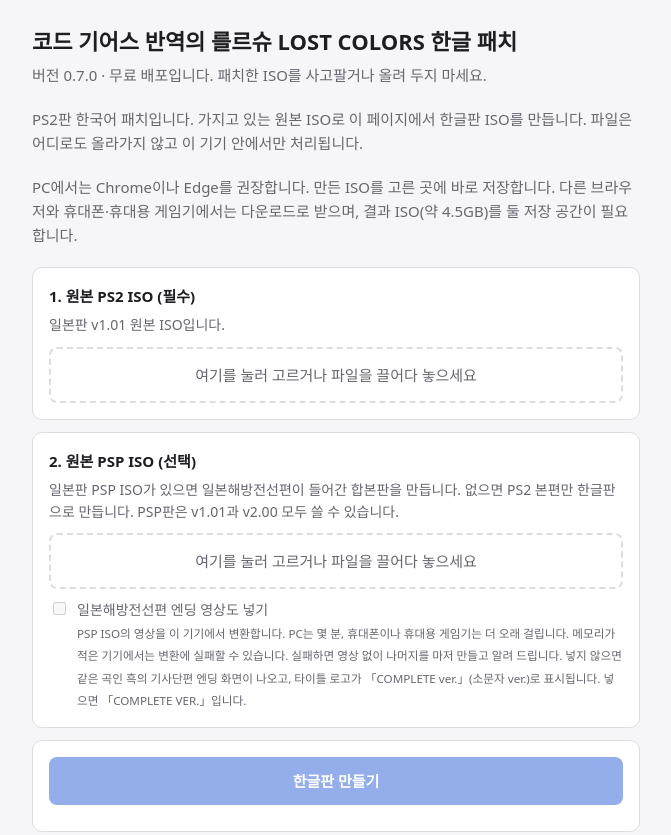
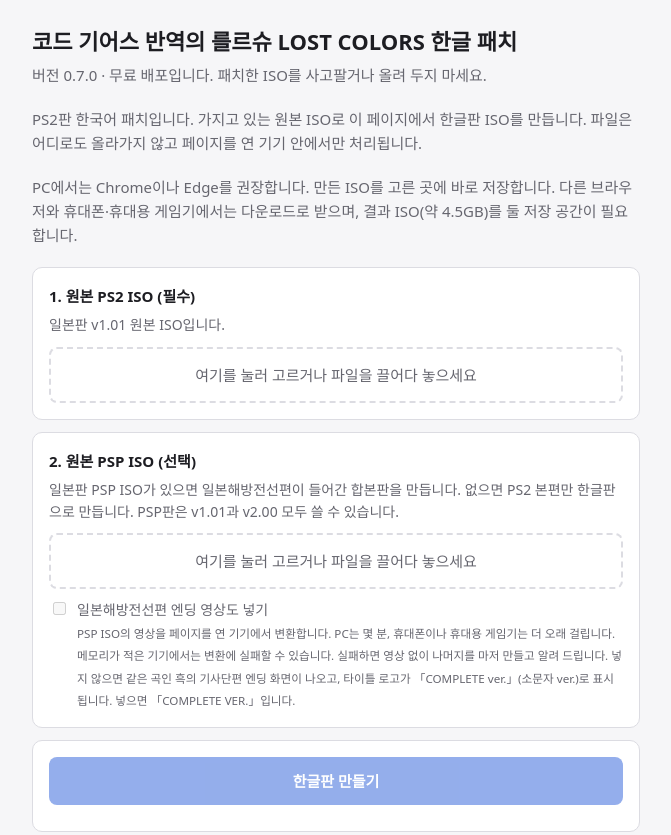
Before and after one commit to melonoolong/Code_Geass_LC_KR_Patch, a plain HTML site: page index.html in a window 1280 px wide. Shown: the top 835 px of the page, without its empty margins (304-975 px from the left). Drawn offline with Linux system fonts and the light colour scheme.

Commit message:
「페이지를 연 기기」 instead of 「이 기기」

```diff
--- a/index.html
+++ b/index.html
@@ -36,7 +36,7 @@
 <main>
   <h1>코드 기어스 반역의 를르슈 LOST COLORS 한글 패치</h1>
   <p class="sub">버전 0.7.0 · 무료 배포입니다. 패치한 ISO를 사고팔거나 올려 두지 마세요.</p>
-  <p class="sub">PS2판 한국어 패치입니다. 가지고 있는 원본 ISO로 이 페이지에서 한글판 ISO를 만듭니다. 파일은 어디로도 올라가지 않고 이 기기 안에서만 처리됩니다.</p>
+  <p class="sub">PS2판 한국어 패치입니다. 가지고 있는 원본 ISO로 이 페이지에서 한글판 ISO를 만듭니다. 파일은 어디로도 올라가지 않고 페이지를 연 기기 안에서만 처리됩니다.</p>
   <p class="sub">PC에서는 Chrome이나 Edge를 권장합니다. 만든 ISO를 고른 곳에 바로 저장합니다. 다른 브라우저와 휴대폰·휴대용 게임기에서는 다운로드로 받으며, 결과 ISO(약 4.5GB)를 둘 저장 공간이 필요합니다.</p>
 
   <div class="card">
@@ -50,7 +50,7 @@
     <p>일본판 PSP ISO가 있으면 일본해방전선편이 들어간 합본판을 만듭니다. 없으면 PS2 본편만 한글판으로 만듭니다. PSP판은 v1.01과 v2.00 모두 쓸 수 있습니다.</p>
     <label class="drop" id="pspDrop"><input type="file" id="pspFile" accept=".iso"><span>여기를 눌러 고르거나 파일을 끌어다 놓으세요</span></label>
     <p></p>
-    <label class="opt off" id="endingOpt"><input type="checkbox" id="ending" disabled> <span>일본해방전선편 엔딩 영상도 넣기<br><small>PSP ISO의 영상을 이 기기에서 변환합니다. PC는 몇 분, 휴대폰이나 휴대용 게임기는 더 오래 걸립니다. 메모리가 적은 기기에서는 변환에 실패할 수 있습니다. 실패하면 영상 없이 나머지를 마저 만들고 알려 드립니다. 넣지 않으면 같은 곡인 흑의 기사단편 엔딩 화면이 나오고, 타이틀 로고가 「COMPLETE ver.」(소문자 ver.)로 표시됩니다. 넣으면 「COMPLETE VER.」입니다.</small></span></label>
+    <label class="opt off" id="endingOpt"><input type="checkbox" id="ending" disabled> <span>일본해방전선편 엔딩 영상도 넣기<br><small>PSP ISO의 영상을 페이지를 연 기기에서 변환합니다. PC는 몇 분, 휴대폰이나 휴대용 게임기는 더 오래 걸립니다. 메모리가 적은 기기에서는 변환에 실패할 수 있습니다. 실패하면 영상 없이 나머지를 마저 만들고 알려 드립니다. 넣지 않으면 같은 곡인 흑의 기사단편 엔딩 화면이 나오고, 타이틀 로고가 「COMPLETE ver.」(소문자 ver.)로 표시됩니다. 넣으면 「COMPLETE VER.」입니다.</small></span></label>
   </div>
 
   <div class="card">
```
Also changed, not shown: 1 other file.
